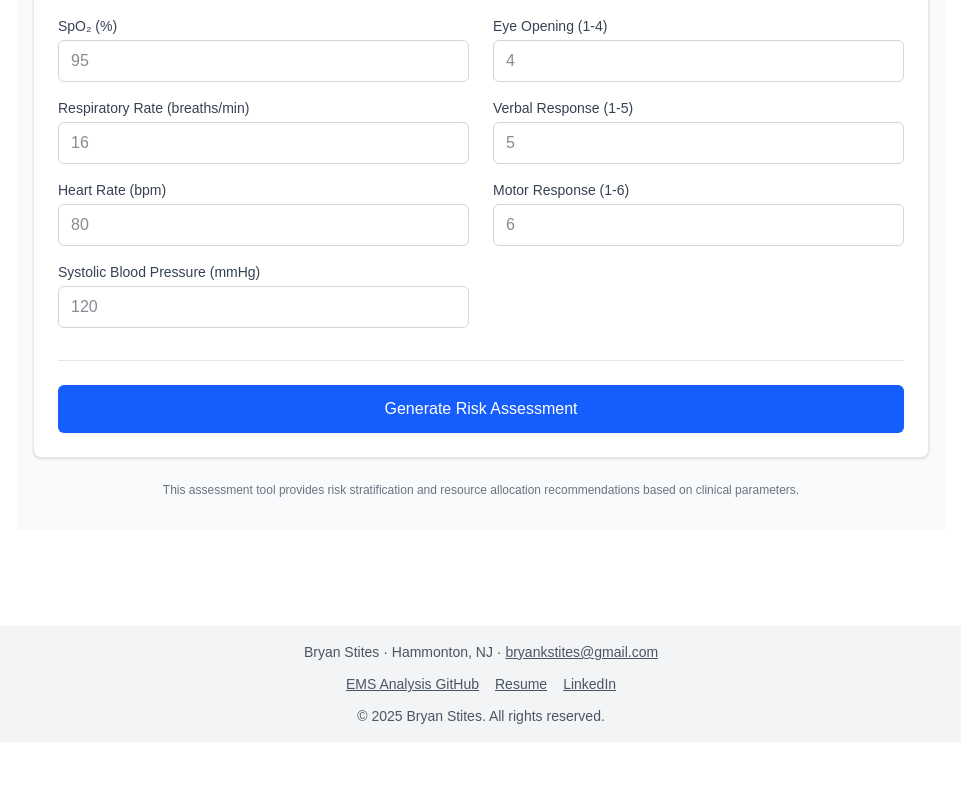
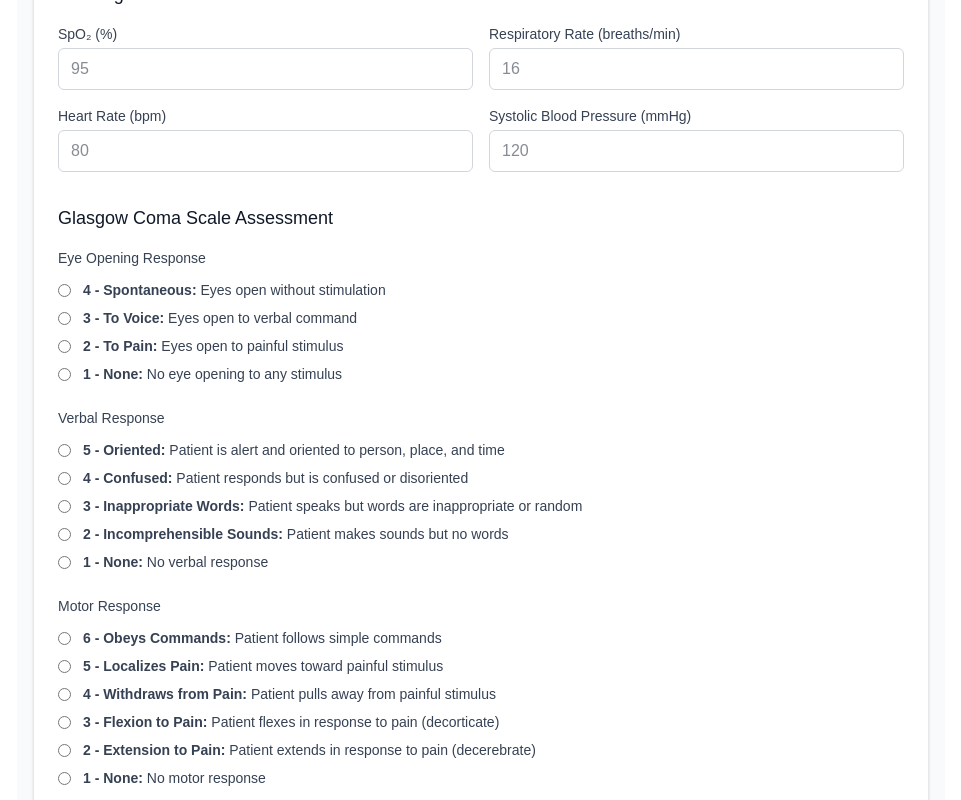
Before and after one commit to bkstites/vp-portfolio, a Next.js app: page /ems-ai/triage in a window 1280 px wide. Shown: the part 500-1300 px from the top of the page, without its empty margins (159-1120 px from the left). Before the commit the page ends 1242 px from the top, so only its background shows below. Built offline with nearby package versions, Linux system fonts and the light colour scheme.

Commit message:
Add guided Glasgow Coma Scale assessment with clinical questions to reduce errors

```diff
--- a/src/app/ems-ai/triage/page.tsx
+++ b/src/app/ems-ai/triage/page.tsx
@@ -18,6 +18,10 @@ export default function EMSTriageForm() {
 
   function handleChange(e: React.ChangeEvent<HTMLInputElement>) {
     setForm({ ...form, [e.target.name]: e.target.value });
+  }
+
+  function handleGCSChange(component: string, value: string) {
+    setForm({ ...form, [component]: value });
   }
 
   async function handleSubmit(e: React.FormEvent) {
@@ -80,7 +84,7 @@ export default function EMSTriageForm() {
                 </div>
                 <div className="ml-3">
                   <p className="text-sm text-blue-700">
-                    Enter patient vital signs and Glasgow Coma Scale scores. This assessment will provide risk stratification and resource allocation recommendations.
+                    Enter patient vital signs and complete the Glasgow Coma Scale assessment. This assessment will provide risk stratification and resource allocation recommendations.
                   </p>
                 </div>
               </div>
@@ -90,15 +94,14 @@ export default function EMSTriageForm() {
           {/* Assessment Form */}
           <div className="bg-white rounded-lg shadow-sm border border-gray-200">
             <div className="px-6 py-4 border-b border-gray-200">
-              <h2 className="text-lg font-medium text-gray-900">Vital Signs Assessment</h2>
+              <h2 className="text-lg font-medium text-gray-900">Patient Assessment</h2>
             </div>
 
             <form onSubmit={handleSubmit} className="p-6">
-              <div className="grid grid-cols-1 md:grid-cols-2 gap-6">
               {/* Vital Signs Section */}
-                <div className="space-y-4">
-                  <h3 className="text-sm font-medium text-gray-700 uppercase tracking-wide">Vital Signs</h3>
-
+              <div className="mb-8">
+                <h3 className="text-lg font-medium text-gray-900 mb-4">Vital Signs</h3>
+                <div className="grid grid-cols-1 md:grid-cols-2 gap-4">
                   <div>
                     <label className="block text-sm font-medium text-gray-700 mb-1">
                       SpO₂ (%)
@@ -167,62 +170,248 @@ export default function EMSTriageForm() {
                     />
                   </div>
                 </div>
-
-                {/* GCS Section */}
-                <div className="space-y-4">
-                  <h3 className="text-sm font-medium text-gray-700 uppercase tracking-wide">Glasgow Coma Scale</h3>
-
-                  <div>
-                    <label className="block text-sm font-medium text-gray-700 mb-1">
-                      Eye Opening (1-4)
-                    </label>
-                    <input
-                      type="number"
-                      name="gcs_eye"
-                      min="1"
-                      max="4"
-                      required
-                      value={form.gcs_eye}
-                      onChange={handleChange}
-                      className="w-full px-3 py-2 border border-gray-300 rounded-md focus:outline-none focus:ring-2 focus:ring-blue-500 focus:border-blue-500 text-gray-900"
-                      placeholder="4"
-                    />
               </div>
 
-                  <div>
-                    <label className="block text-sm font-medium text-gray-700 mb-1">
-                      Verbal Response (1-5)
+              {/* Glasgow Coma Scale Section */}
+              <div className="mb-8">
+                <h3 className="text-lg font-medium text-gray-900 mb-4">Glasgow Coma Scale Assessment</h3>
+
+                {/* Eye Opening */}
+                <div className="mb-6">
+                  <h4 className="text-sm font-medium text-gray-700 mb-3">Eye Opening Response</h4>
+                  <div className="space-y-2">
+                    <label className="flex items-center">
+                      <input
+                        type="radio"
+                        name="gcs_eye"
+                        value="4"
+                        checked={form.gcs_eye === '4'}
+                        onChange={(e) => handleGCSChange('gcs_eye', e.target.value)}
+                        className="mr-3"
+                      />
+                      <span className="text-sm text-gray-700">
+                        <strong>4 - Spontaneous:</strong> Eyes open without stimulation
+                      </span>
                     </label>
+                    <label className="flex items-center">
                       <input
-                      type="number"
-                      name="gcs_verbal"
-                      min="1"
-                      max="5"
-                      required
-                      value={form.gcs_verbal}
-                      onChange={handleChange}
-                      className="w-full px-3 py-2 border border-gray-300 rounded-md focus:outline-none focus:ring-2 focus:ring-blue-500 focus:border-blue-500 text-gray-900"
-                      placeholder="5"
+                        type="radio"
+                        name="gcs_eye"
+                        value="3"
+                        checked={form.gcs_eye === '3'}
+                        onChange={(e) => handleGCSChange('gcs_eye', e.target.value)}
+                        className="mr-3"
                       />
+                      <span className="text-sm text-gray-700">
+                        <strong>3 - To Voice:</strong> Eyes open to verbal command
+                      </span>
+                    </label>
+                    <label className="flex items-center">
+                      <input
+                        type="radio"
+                        name="gcs_eye"
+                        value="2"
+                        checked={form.gcs_eye === '2'}
+                        onChange={(e) => handleGCSChange('gcs_eye', e.target.value)}
+                        className="mr-3"
+                      />
+                      <span className="text-sm text-gray-700">
+                        <strong>2 - To Pain:</strong> Eyes open to painful stimulus
+                      </span>
+                    </label>
+                    <label className="flex items-center">
+                      <input
+                        type="radio"
+                        name="gcs_eye"
+                        value="1"
+                        checked={form.gcs_eye === '1'}
+                        onChange={(e) => handleGCSChange('gcs_eye', e.target.value)}
+                        className="mr-3"
+                      />
+                      <span className="text-sm text-gray-700">
+                        <strong>1 - None:</strong> No eye opening to any stimulus
+                      </span>
+                    </label>
+                  </div>
                 </div>
 
-                  <div>
-                    <label className="block text-sm font-medium text-gray-700 mb-1">
-                      Motor Response (1-6)
+                {/* Verbal Response */}
+                <div className="mb-6">
+                  <h4 className="text-sm font-medium text-gray-700 mb-3">Verbal Response</h4>
+                  <div className="space-y-2">
+                    <label className="flex items-center">
+                      <input
+                        type="radio"
+                        name="gcs_verbal"
+                        value="5"
+                        checked={form.gcs_verbal === '5'}
+                        onChange={(e) => handleGCSChange('gcs_verbal', e.target.value)}
+                        className="mr-3"
+                      />
+                      <span className="text-sm text-gray-700">
+                        <strong>5 - Oriented:</strong> Patient is alert and oriented to person, place, and time
+                      </span>
                     </label>
+                    <label className="flex items-center">
                       <input
-                      type="number"
-                      name="gcs_motor"
-                      min="1"
-                      max="6"
-                      required
-                      value={form.gcs_motor}
-                      onChange={handleChange}
-                      className="w-full px-3 py-2 border border-gray-300 rounded-md focus:outline-none focus:ring-2 focus:ring-blue-500 focus:border-blue-500 text-gray-900"
-                      placeholder="6"
+                        type="radio"
+                        name="gcs_verbal"
+                        value="4"
+                        checked={form.gcs_verbal === '4'}
+                        onChange={(e) => handleGCSChange('gcs_verbal', e.target.value)}
+                        className="mr-3"
                       />
+                      <span className="text-sm text-gray-700">
+                        <strong>4 - Confused:</strong> Patient responds but is confused or disoriented
+                      </span>
+                    </label>
+                    <label className="flex items-center">
+                      <input
+                        type="radio"
+                        name="gcs_verbal"
+                        value="3"
+                        checked={form.gcs_verbal === '3'}
+                        onChange={(e) => handleGCSChange('gcs_verbal', e.target.value)}
+                        className="mr-3"
+                      />
+                      <span className="text-sm text-gray-700">
+                        <strong>3 - Inappropriate Words:</strong> Patient speaks but words are inappropriate or random
+                      </span>
+                    </label>
+                    <label className="flex items-center">
+                      <input
+                        type="radio"
+                        name="gcs_verbal"
+                        value="2"
+                        checked={form.gcs_verbal === '2'}
+                        onChange={(e) => handleGCSChange('gcs_verbal', e.target.value)}
+                        className="mr-3"
+                      />
+                      <span className="text-sm text-gray-700">
+                        <strong>2 - Incomprehensible Sounds:</strong> Patient makes sounds but no words
+                      </span>
+                    </label>
+                    <label className="flex items-center">
+                      <input
+                        type="radio"
+                        name="gcs_verbal"
+                        value="1"
+                        checked={form.gcs_verbal === '1'}
+                        onChange={(e) => handleGCSChange('gcs_verbal', e.target.value)}
+                        className="mr-3"
+                      />
+                      <span className="text-sm text-gray-700">
+                        <strong>1 - None:</strong> No verbal response
+                      </span>
+                    </label>
                   </div>
                 </div>
+
+                {/* Motor Response */}
+                <div className="mb-6">
+                  <h4 className="text-sm font-medium text-gray-700 mb-3">Motor Response</h4>
+                  <div className="space-y-2">
+                    <label className="flex items-center">
+                      <input
+                        type="radio"
+                        name="gcs_motor"
+                        value="6"
+                        checked={form.gcs_motor === '6'}
+                        onChange={(e) => handleGCSChange('gcs_motor', e.target.value)}
+                        className="mr-3"
+                      />
+                      <span className="text-sm text-gray-700">
+                        <strong>6 - Obeys Commands:</strong> Patient follows simple commands
+                      </span>
+                    </label>
+                    <label className="flex items-center">
+                      <input
+                        type="radio"
+                        name="gcs_motor"
+                        value="5"
+                        checked={form.gcs_motor === '5'}
+                        onChange={(e) => handleGCSChange('gcs_motor', e.target.value)}
+                        className="mr-3"
+                      />
+                      <span className="text-sm text-gray-700">
+                        <strong>5 - Localizes Pain:</strong> Patient moves toward painful stimulus
+                      </span>
+                    </label>
+                    <label className="flex items-center">
+                      <input
+                        type="radio"
+                        name="gcs_motor"
+                        value="4"
+                        checked={form.gcs_motor === '4'}
+                        onChange={(e) => handleGCSChange('gcs_motor', e.target.value)}
+                        className="mr-3"
+                      />
+                      <span className="text-sm text-gray-700">
+                        <strong>4 - Withdraws from Pain:</strong> Patient pulls away from painful stimulus
+                      </span>
+                    </label>
+                    <label className="flex items-center">
+                      <input
+                        type="radio"
+                        name="gcs_motor"
+                        value="3"
+                        checked={form.gcs_motor === '3'}
+                        onChange={(e) => handleGCSChange('gcs_motor', e.target.value)}
+                        className="mr-3"
+                      />
+                      <span className="text-sm text-gray-700">
+                        <strong>3 - Flexion to Pain:</strong> Patient flexes in response to pain (decorticate)
+                      </span>
+                    </label>
+                    <label className="flex items-center">
+                      <input
+                        type="radio"
+                        name="gcs_motor"
+                        value="2"
+                        checked={form.gcs_motor === '2'}
+                        onChange={(e) => handleGCSChange('gcs_motor', e.target.value)}
+                        className="mr-3"
+                      />
+                      <span className="text-sm text-gray-700">
+                        <strong>2 - Extension to Pain:</strong> Patient extends in response to pain (decerebrate)
+                      </span>
+                    </label>
+                    <label className="flex items-center">
+                      <input
+                        type="radio"
+                        name="gcs_motor"
+                        value="1"
+                        checked={form.gcs_motor === '1'}
+                        onChange={(e) => handleGCSChange('gcs_motor', e.target.value)}
+                        className="mr-3"
+                      />
+                      <span className="text-sm text-gray-700">
+                        <strong>1 - None:</strong> No motor response
+                      </span>
+                    </label>
+                  </div>
+                </div>
+
+                {/* GCS Summary */}
+                {form.gcs_eye && form.gcs_verbal && form.gcs_motor && (
+                  <div className="bg-blue-50 border border-blue-200 rounded-md p-4">
+                    <h5 className="text-sm font-medium text-blue-900 mb-2">GCS Summary</h5>
+                    <div className="grid grid-cols-3 gap-4 text-sm">
+                      <div>
+                        <span className="text-blue-700">Eye:</span> {form.gcs_eye}/4
+                      </div>
+                      <div>
+                        <span className="text-blue-700">Verbal:</span> {form.gcs_verbal}/5
+                      </div>
+                      <div>
+                        <span className="text-blue-700">Motor:</span> {form.gcs_motor}/6
+                      </div>
+                    </div>
+                    <div className="mt-2 text-sm font-medium text-blue-900">
+                      Total: {parseInt(form.gcs_eye) + parseInt(form.gcs_verbal) + parseInt(form.gcs_motor)}/15
+                    </div>
+                  </div>
+                )}
               </div>
 
               <div className="mt-8 pt-6 border-t border-gray-200">
```
Also changed, not shown: 1 other file (tests, documents, lock files or other folders). Lines whose indentation alone changed are shown as unchanged.
